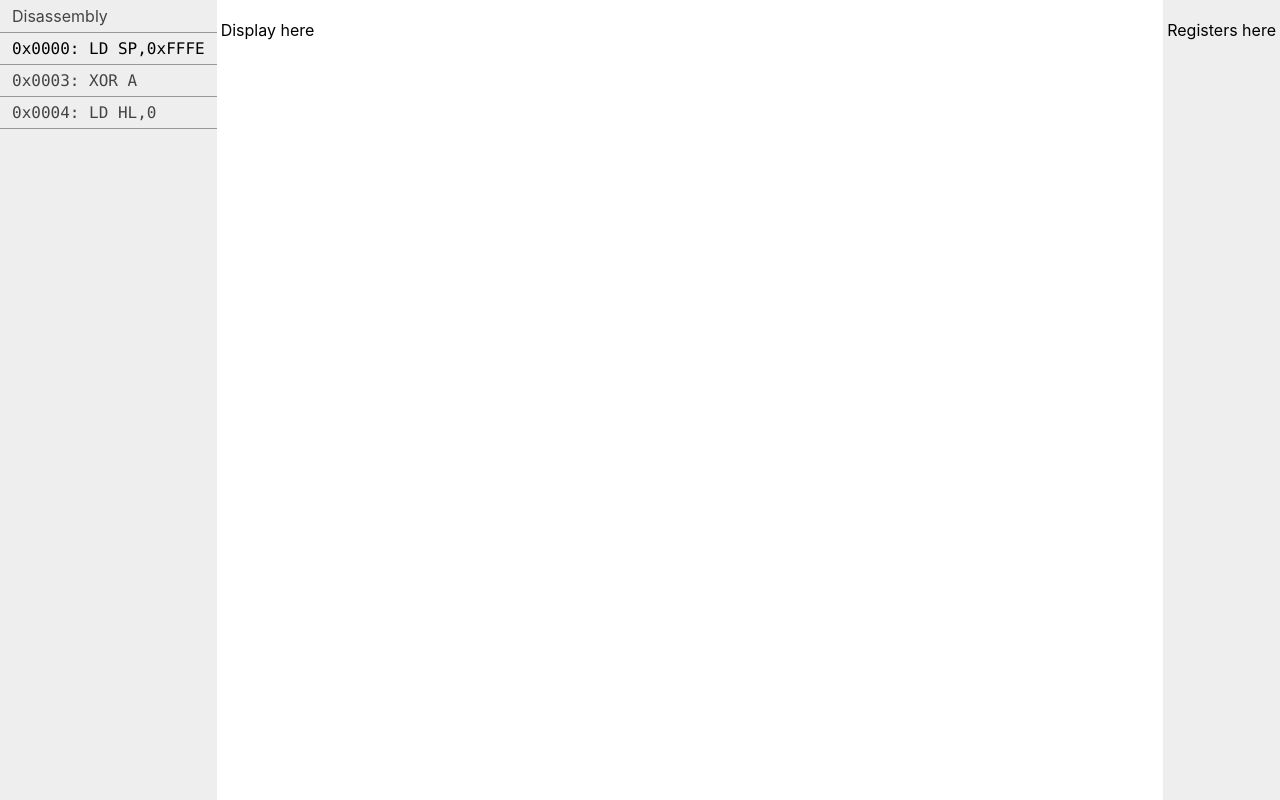
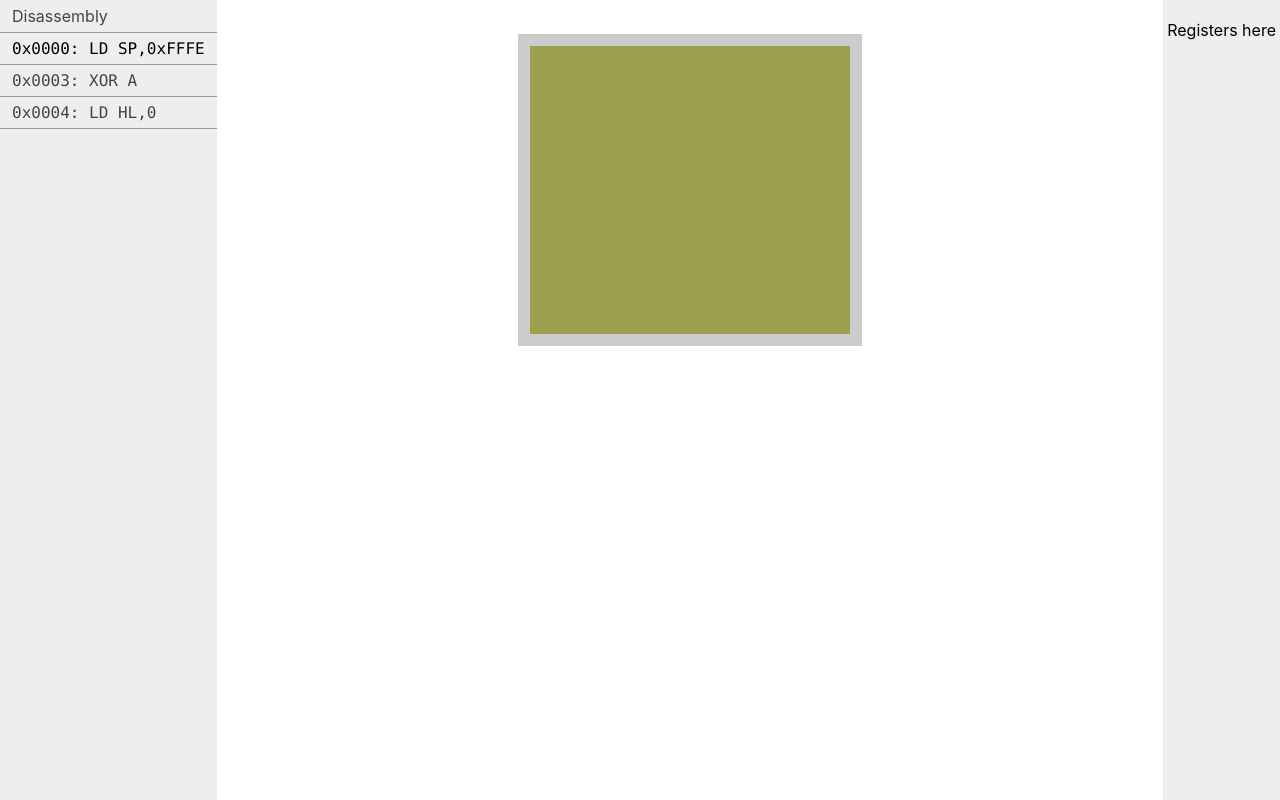
Before and after one commit to mr-tim/goboye, a React (Create React App) app in the folder debugger/: page / in a window 1280 px wide. Built offline with nearby package versions, Linux system fonts and the light colour scheme.

Commit message:
Set up display

```diff
--- a/debugger/src/App.tsx
+++ b/debugger/src/App.tsx
@@ -11,7 +11,7 @@ function App() {
   return (
     <div className="app">
       <div className="left-column">
-        <Disassembly currentAddress={state.currentAddress} instructions={state.instructions} />
+        <Disassembly currentAddress={state.registers.PC} instructions={state.instructions} />
       </div>
       <div className="central-column">
         <Display />
--- a/debugger/src/Display.tsx
+++ b/debugger/src/Display.tsx
@@ -1,7 +1,19 @@
 import React from "react";
+import styled from "styled-components";
+
+const ScreenDiv = styled.div`
+    background-color: #9ca04c;
+    width: 320px;
+    height: 288px;
+    margin-left: auto;
+    margin-right: auto;
+    margin-top: 30px;
+    border: 12px solid #ccc;
+`;
 
 const Display: React.FC<{}> = (props) => {
-    return (<p>Display here</p>);
+    return (<ScreenDiv>
+    </ScreenDiv>);
 }
 
 export default Display;
--- a/debugger/src/testState.json
+++ b/debugger/src/testState.json
@@ -1,5 +1,4 @@
 {
-    "currentAddress": 0,
     "instructions": [
         {
             "address": 0,
@@ -13,5 +12,13 @@
             "address": 4,
             "disassembly": "LD HL,0"
         }
-    ]
+    ],
+    "registers": {
+        "AF": 0,
+        "BC": 0,
+        "DE": 0,
+        "HL": 0,
+        "SP": 0,
+        "PC": 0
+    }
 }
```
